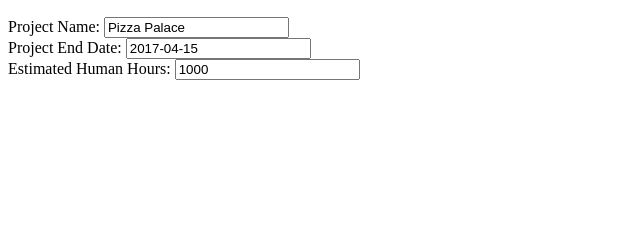
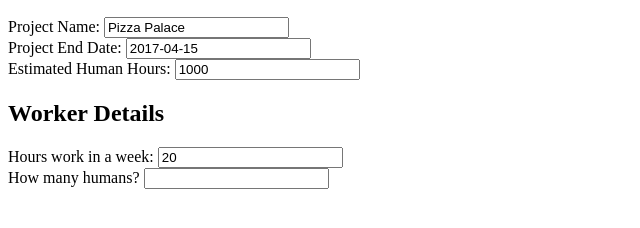
Before and after one commit to quangv/momentjs-construction-calculator, a website: page public/index.html in a window 1280 px wide. Shown: the part 110-338 px from the top of the page, without its empty margins (0-640 px from the left). Drawn offline with nearby package versions, Linux system fonts and the light colour scheme.

Commit message:
worker details form

```diff
--- a/public/index.html
+++ b/public/index.html
@@ -23,6 +23,17 @@
         <label>Estimated Human Hours: <input type="text" value="1000" ></label>
       </div>
     </div>
+
+    <div>
+      <h2>Worker Details</h2>
+      <div>
+        <label>Hours work in a week: <input type="text" value="20" id="workerWeekHours" ></label>
+      </div>
+      <div>
+        <label>How many humans? <input type="text" value="" id="workers" ></label>
+      </div>
+    </div>
+
     <script src="https://cdnjs.cloudflare.com/ajax/libs/jquery/3.1.1/jquery.min.js"></script>
     <script src="https://cdnjs.cloudflare.com/ajax/libs/moment.js/2.17.1/moment.min.js"></script>
     <script>
```
